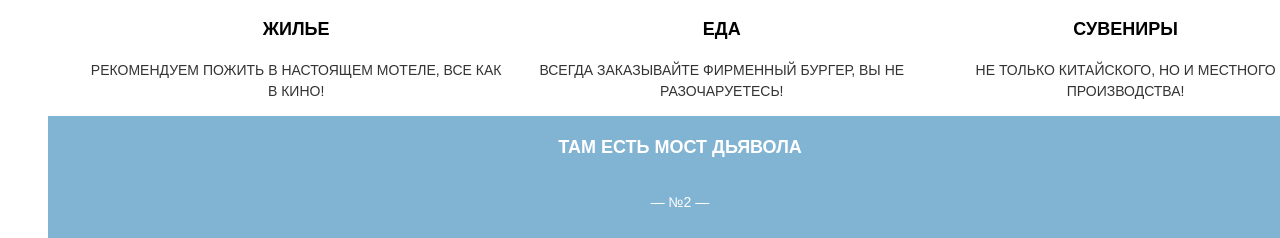
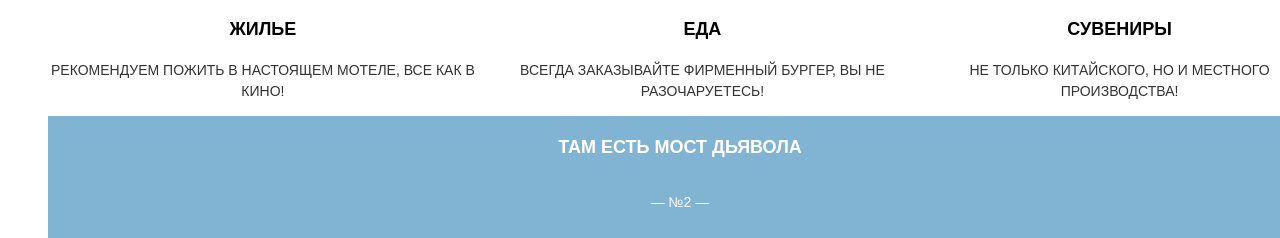
Before and after one commit to htmlacademy-adaptive/2088789-sedona-26, a website: page source/index.html in a window 1280 px wide. Shown: the part 509-747 px from the top of the page. Drawn offline with nearby package versions, Linux system fonts and the light colour scheme; files that its build step writes are made by us from their sources.

Commit message:
Убрал лишние паддинги

```diff
--- a/source/sass/variables.scss
+++ b/source/sass/variables.scss
@@ -32,8 +32,11 @@
   }
 
   .advantages-description {
+    padding: 0;
+
     display: flex;
     background-color: #ffffff;
+    min-width: 33%;
   }
 
   .advantages-list {
@@ -89,6 +92,7 @@
   .advantages-description {
     display: flex;
     background-color: #ffffff;
+    min-width: 33%;
   }
 
   .advantages-list {
```
